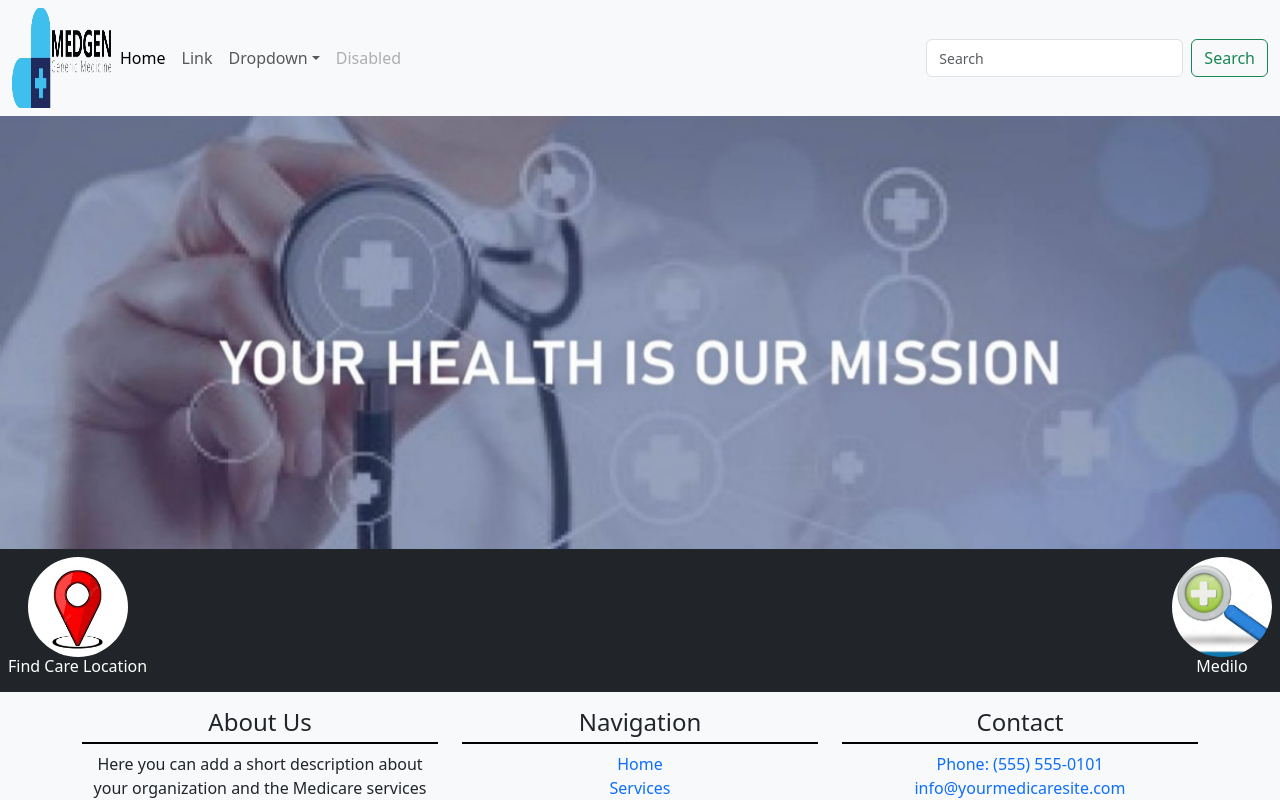
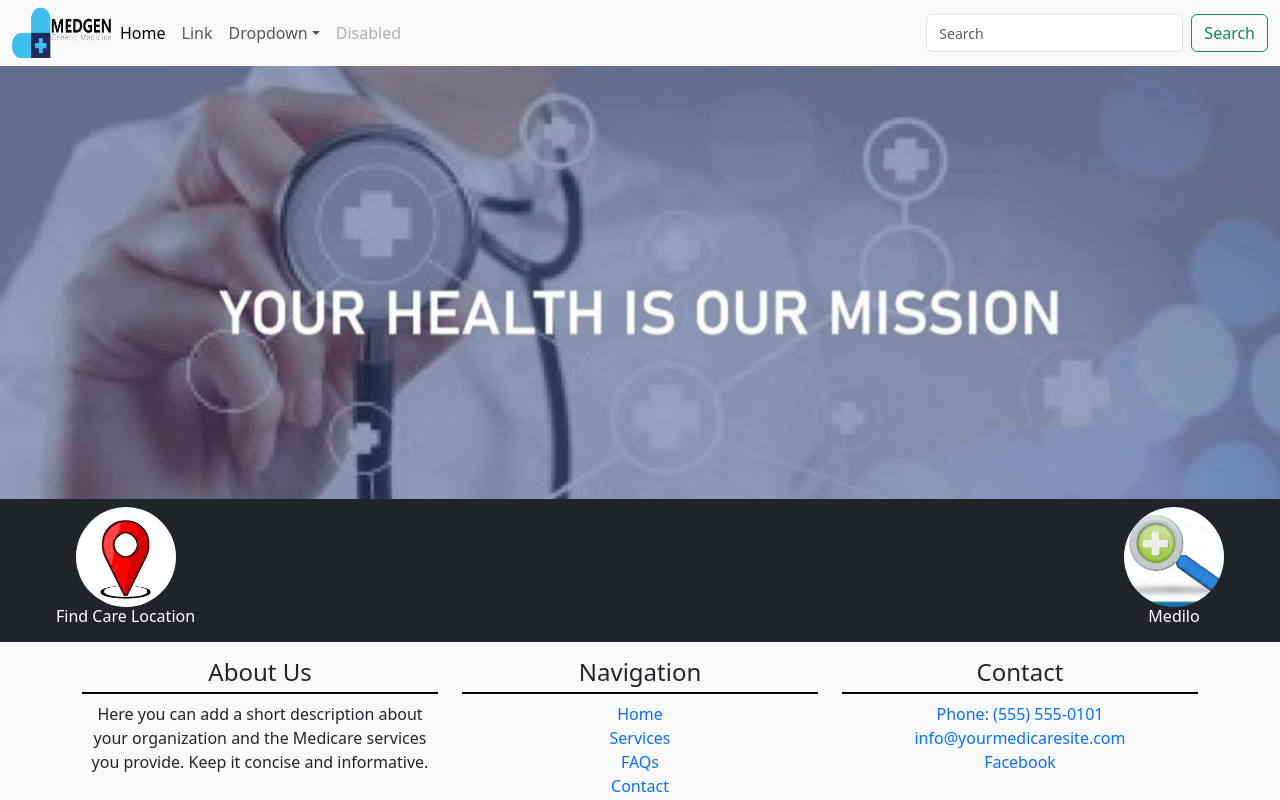
Before and after one commit to UsaidRashid/Medgen, a React (Create React App) app: page / in a window 1280 px wide. Shown: the top 800 px of the page. Built offline with nearby package versions, Linux system fonts and the light colour scheme.

Commit message:
Adjustments

```diff
--- a/src/Components/Homepage.jsx
+++ b/src/Components/Homepage.jsx
@@ -10,11 +10,11 @@ export default function Homepage(){
               <img className="w-100 h-100" style={{borderRadius:'0'}} src={background2} alt="home"/>
 
             <div className="d-flex flex-row justify-content-between bg-dark">
-                <div className="p-2">
+                <div className="p-2 mx-5">
                 <img className="store" src={map} alt=""/>
                 <h6 className="text-white">Find Care Location</h6>
                 </div>
-                <div className="p-2">
+                <div className="p-2 mx-5">
                 <img className="med" src={medilo} alt=""/>
                 <h6 className="text-white">Medilo</h6>
                 </div>
--- a/src/Layouts/Navbar.jsx
+++ b/src/Layouts/Navbar.jsx
@@ -6,7 +6,7 @@ export default function Navbar() {
         <>
             <nav class="navbar navbar-expand-lg bg-body-tertiary">
   <div class="container-fluid">
-    <img src={logo} style={{borderRadius:'0'}} alt="" />
+    <img src={logo} style={{borderRadius:'0',height:'50px'}} alt="" />
     <button class="navbar-toggler" type="button" data-bs-toggle="collapse" data-bs-target="#navbarSupportedContent" aria-controls="navbarSupportedContent" aria-expanded="false" aria-label="Toggle navigation">
       <span class="navbar-toggler-icon"></span>
     </button>
```
Also changed, not shown: src/App.js (line endings or trailing spaces).
